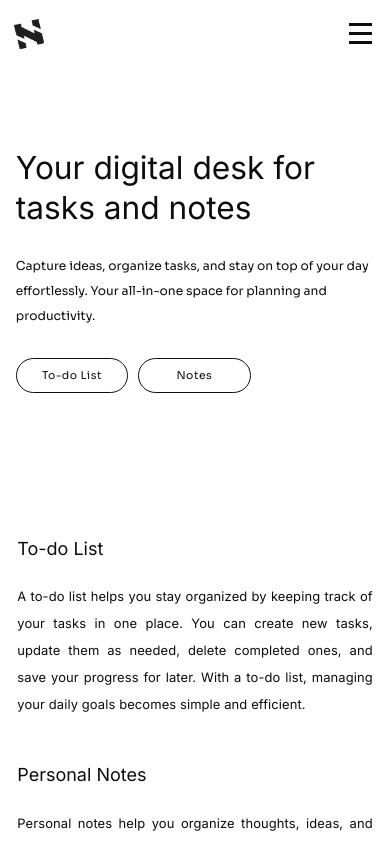
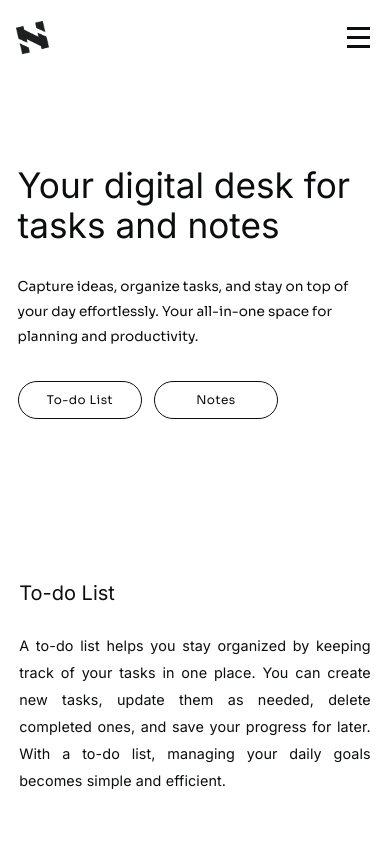
Before and after one commit to Cybeles-Eos/Noto, a React (Vite) app: page / in a window 390 px wide. Shown: the top 843 px of the page. Built offline with nearby package versions, Linux system fonts and the light colour scheme.

Commit message:
I increase  z-index property value in confirmation box

```diff
--- a/index.html
+++ b/index.html
@@ -3,8 +3,7 @@
   <head>
     <meta charset="UTF-8" />
     <link rel="icon" type="image/svg+xml" href="/Logo.png" />
-    <!-- <meta name="viewport" content="width=device-width, initial-scale=1.0" /> -->
-    <meta name="viewport" content="width=device-width, initial-scale=1.0, maximum-scale=1.0, user-scalable=no">
+    <meta name="viewport" content="width=device-width, initial-scale=1.0" />
     <link rel="preconnect" href="https://fonts.googleapis.com">
     <link rel="preconnect" href="https://fonts.gstatic.com" crossorigin>
     <link href="https://fonts.googleapis.com/css2?family=Inter:ital,opsz,wght@0,14..32,100..900;1,14..32,100..900&family=Sora:wght@100..800&display=swap" rel="stylesheet">
--- a/src/assets/components/Confirmation/confirm.module.css
+++ b/src/assets/components/Confirmation/confirm.module.css
@@ -3,7 +3,7 @@
    position: fixed;
    inset: 0;
    background-color: var(--faded);
-   z-index: 100;
+   z-index: 300;
 }
 
 .confirm_body{
--- a/src/assets/pages/home/home.module.css
+++ b/src/assets/pages/home/home.module.css
@@ -28,7 +28,7 @@
    text-align: center;
    margin-top: 1rem;
    line-height: 25px;
-   font-size: var(--medium-font);
+   font-size: var(--medium-font) !important;
    font-family: var(--Sora);
    max-width: 580px;
    animation-delay: 100ms;
@@ -78,7 +78,7 @@
 }
 .feat_text{
    margin: 0 auto;
-   font-size: .97rem;
+   font-size: .97rem !important;
    line-height: 23px;
    color: var(--TextColor);
    text-align: justify;
@@ -100,7 +100,7 @@
       text-align: start;
    }
    .feat_text{
-      font-size: .80rem;
+      font-size: .80rem !important;
       text-align-last: auto;
    }
 }
@@ -118,7 +118,7 @@
    .label{
       margin-top: .8rem;
       line-height: 25px;
-      font-size: var(--medium-font);
+      font-size: var(--medium-font) !important;
       max-width: 530px;
    }
    .buttons_con{
@@ -131,7 +131,7 @@
       font-size: var(--small-font);
    }
    .feat_text{
-      font-size:var(--medium-font);
+      font-size:var(--medium-font) !important;
       letter-spacing: .1px;
    }
 }
@@ -147,7 +147,7 @@
    .label{
       text-align: center;
       margin-top: .9rem;
-      font-size: var(--medium-font);
+      font-size: var(--medium-font) !important;
       max-width: 480px;
    }
    .buttons_con{
@@ -184,7 +184,7 @@
    .label{
       text-align: start;
       margin-top: .9rem;
-      font-size: var(--small-font);
+      font-size: var(--small-font) !important;
    }
 }
 
@@ -202,7 +202,7 @@
    .label{
       text-align: start;
       margin-top: .9rem;
-      font-size: var(--small-font);
+      font-size: var(--small-font) !important;
    }
 
    .buttons_con{
@@ -215,7 +215,7 @@
       font-size: var(--xSmall-font);
    }
    .feat_text{
-      line-height: 27px;
+      line-height: 27px !important;
    }
 }
 @media screen and (max-width: 300px){
--- a/src/index.css
+++ b/src/index.css
@@ -55,7 +55,7 @@
 
 html{
    background-color: var(--background);
-   font-size: var(--medium-font);
+   /* font-size: var(--medium-font); */
 }
 
 /*Home Btns*/
```
